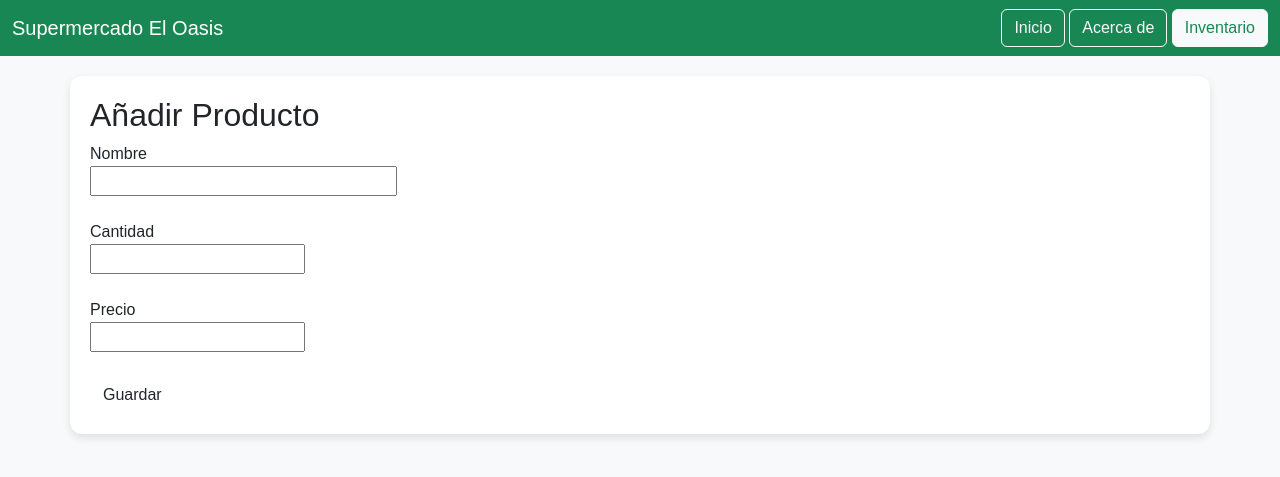
After one commit to JosselynErique/Mi-proyecto-flask, a Flask app: page /products/add in a window 1280 px wide. The commit adds this page. Shown: the top 477 px of the page. Run offline with Flask 3, Linux system fonts and the light colour scheme.

Commit message:
semana 11

```diff
--- a/app.py
+++ b/app.py
@@ -1,20 +1,46 @@
-from flask import Flask, render_template
+from flask import Flask, render_template, request, redirect, url_for, flash
+from models import Inventario
+from forms import ProductForm   # importar tu formulario
 
-app = Flask(__name__)
+app = Flask(__name__)   # <---- AQUÍ defines app primero
+app.secret_key = "supermercado2025"  # Necesario para Flask-WTF y mensajes flash
 
-@app.route('/')
+# Inicializamos inventario (BD SQLite)
+inv = Inventario()
+
+@app.route("/")
 def index():
-    #return '¡Hola! Bienvenido a mi aplicación Flask.'
-    return render_template('index.html', title='Inicio')
+    return render_template("index.html")
 
+@app.route("/about")
+def about():
+    return render_template("about.html")
 
-@app.route('/usuario/<nombre>')
-def usuario(nombre):
-    return f'Bienvenido, {nombre}!'
+@app.route("/products")
+def list_products():
+    productos = inv.mostrar_productos()
+    return render_template("products/list.html", productos=productos)
 
-@app.route('/about/')
-def about():
-    return render_template('about.html', title='Acerca de')
+@app.route("/products/add", methods=["GET", "POST"])
+def add_product():
+    form = ProductForm()
+    if form.validate_on_submit():
+        nombre = form.nombre.data
+        cantidad = form.cantidad.data
+        precio = form.precio.data
+        try:
+            inv.agregar_producto(nombre, cantidad, precio)
+            flash("✅ Producto agregado con éxito", "success")
+            return redirect(url_for("list_products"))
+        except Exception as e:
+            flash(f"❌ Error: {e}", "danger")
+    return render_template("products/form.html", form=form)
 
-if __name__ == '__main__':
+@app.route("/products/delete/<int:id_producto>")
+def delete_product(id_producto):
+    inv.eliminar_producto(id_producto)
+    flash("🗑 Producto eliminado", "warning")
+    return redirect(url_for("list_products"))
+
+if __name__ == "__main__":
     app.run(debug=True)
--- /dev/null
+++ b/forms.py
@@ -0,0 +1,18 @@
+from flask_wtf import FlaskForm
+from wtforms import StringField, IntegerField, DecimalField, SubmitField
+from wtforms.validators import DataRequired, NumberRange, Length
+
+class ProductForm(FlaskForm):
+    nombre = StringField("Nombre", validators=[
+        DataRequired(message="El nombre es obligatorio"),
+        Length(min=2, max=50, message="El nombre debe tener entre 2 y 50 caracteres")
+    ])
+    cantidad = IntegerField("Cantidad", validators=[
+        DataRequired(message="La cantidad es obligatoria"),
+        NumberRange(min=1, message="La cantidad debe ser mayor a 0")
+    ])
+    precio = DecimalField("Precio", validators=[
+        DataRequired(message="El precio es obligatorio"),
+        NumberRange(min=0.01, message="El precio debe ser mayor a 0")
+    ])
+    submit = SubmitField("Guardar")
--- a/templates/base.html
+++ b/templates/base.html
@@ -2,23 +2,67 @@
 <html lang="es">
 <head>
     <meta charset="UTF-8">
-    <title>{{ title }}</title>
-    <link rel="stylesheet" href="{{ url_for('static', filename='style.css') }}">
+    <meta name="viewport" content="width=device-width, initial-scale=1.0">
+    <title>{% block title %}Inventario{% endblock %}</title>
+
+    <!-- Bootstrap -->
+    <link href="https://cdn.jsdelivr.net/npm/bootstrap@5.3.2/dist/css/bootstrap.min.css" rel="stylesheet">
+
+    <!-- Estilos personalizados -->
+    <style>
+        body {
+            background: #f8f9fa;
+            font-family: Arial, sans-serif;
+        }
+        .navbar {
+            margin-bottom: 20px;
+        }
+        .container {
+            background: white;
+            padding: 20px;
+            border-radius: 12px;
+            box-shadow: 0 4px 8px rgba(0,0,0,0.1);
+        }
+        table th {
+            background-color: #193687;
+            color: white;
+        }
+        table td {
+            vertical-align: middle;
+        }
+    </style>
 </head>
 <body>
-    <header>
-        <nav>
-            <a href="{{ url_for('index') }}">🏠 Inicio</a>
-            <a href="{{ url_for('about') }}">ℹ️ Acerca de</a>
-        </nav>
-    </header>
 
-    <main>
+    <!-- Navbar -->
+    <nav class="navbar navbar-expand-lg navbar-dark bg-success">
+        <div class="container-fluid">
+            <a class="navbar-brand" href="{{ url_for('index') }}">Supermercado El Oasis</a>
+            <div>
+                <a class="btn btn-outline-light" href="{{ url_for('index') }}">Inicio</a>
+                <a class="btn btn-outline-light" href="{{ url_for('about') }}">Acerca de</a>
+                <a class="btn btn-light text-success" href="{{ url_for('list_products') }}">Inventario</a>
+            </div>
+        </div>
+    </nav>
+
+    <div class="container">
+        <!-- Mensajes Flash -->
+        {% with messages = get_flashed_messages(with_categories=true) %}
+          {% if messages %}
+            {% for category, message in messages %}
+              <div class="alert alert-{{ category }} alert-dismissible fade show" role="alert">
+                {{ message }}
+                <button type="button" class="btn-close" data-bs-dismiss="alert" aria-label="Close"></button>
+              </div>
+            {% endfor %}
+          {% endif %}
+        {% endwith %}
+
+        <!-- Contenido dinámico -->
         {% block content %}{% endblock %}
-    </main>
+    </div>
 
-    <footer>
-        <p>&copy; 2025 Derechos de autor: Yo mismo soy</p>
-    </footer>
+    <script src="https://cdn.jsdelivr.net/npm/bootstrap@5.3.2/dist/js/bootstrap.bundle.min.js"></script>
 </body>
 </html>
--- /dev/null
+++ b/templates/products/form.html
@@ -0,0 +1,34 @@
+{% extends "base.html" %}
+
+{% block content %}
+    <h2>Añadir Producto</h2>
+    <form method="post">
+        {{ form.hidden_tag() }}
+
+        <div>
+            {{ form.nombre.label }} <br>
+            {{ form.nombre(size=30) }}
+            {% for error in form.nombre.errors %}
+                <span style="color:red;">{{ error }}</span>
+            {% endfor %}
+        </div><br>
+
+        <div>
+            {{ form.cantidad.label }} <br>
+            {{ form.cantidad() }}
+            {% for error in form.cantidad.errors %}
+                <span style="color:red;">{{ error }}</span>
+            {% endfor %}
+        </div><br>
+
+        <div>
+            {{ form.precio.label }} <br>
+            {{ form.precio(step="0.01") }}
+            {% for error in form.precio.errors %}
+                <span style="color:red;">{{ error }}</span>
+            {% endfor %}
+        </div><br>
+
+        {{ form.submit(class="btn") }}
+    </form>
+{% endblock %}
```
Also changed, not shown: inventory.py (added, +58 -0 lines), models.py (added, +61 -0 lines), templates/about.html (+12 -4 lines), templates/index.html (+5 -4 lines), templates/products/list.html (added, +30 -0 lines), database.db (added), instance/inventario.db (added).
